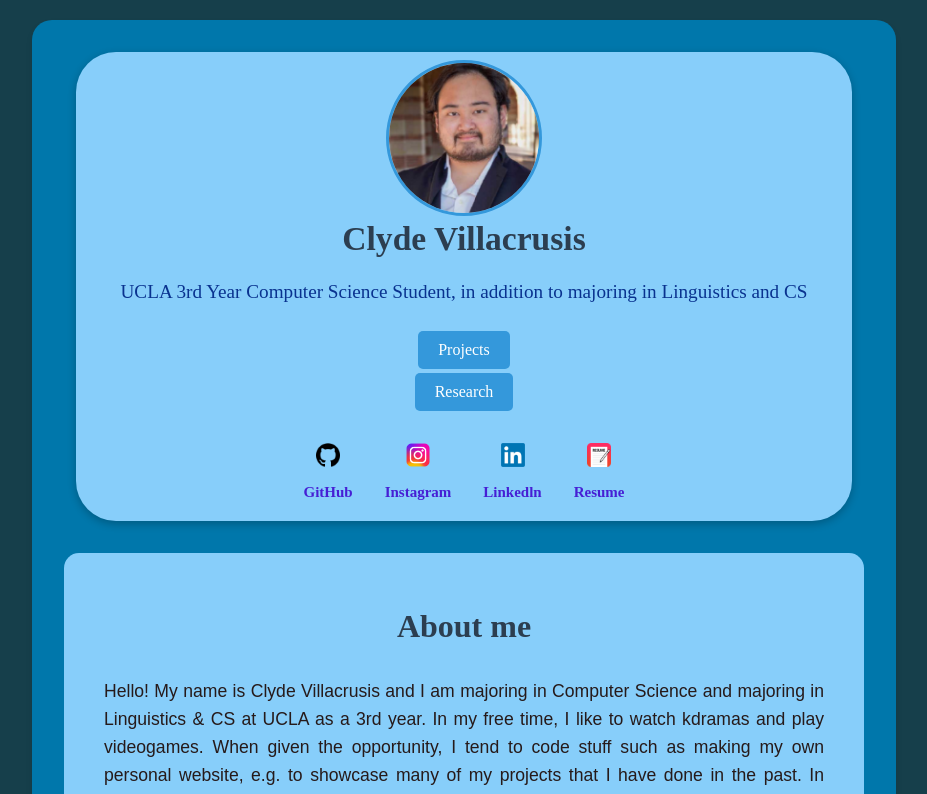
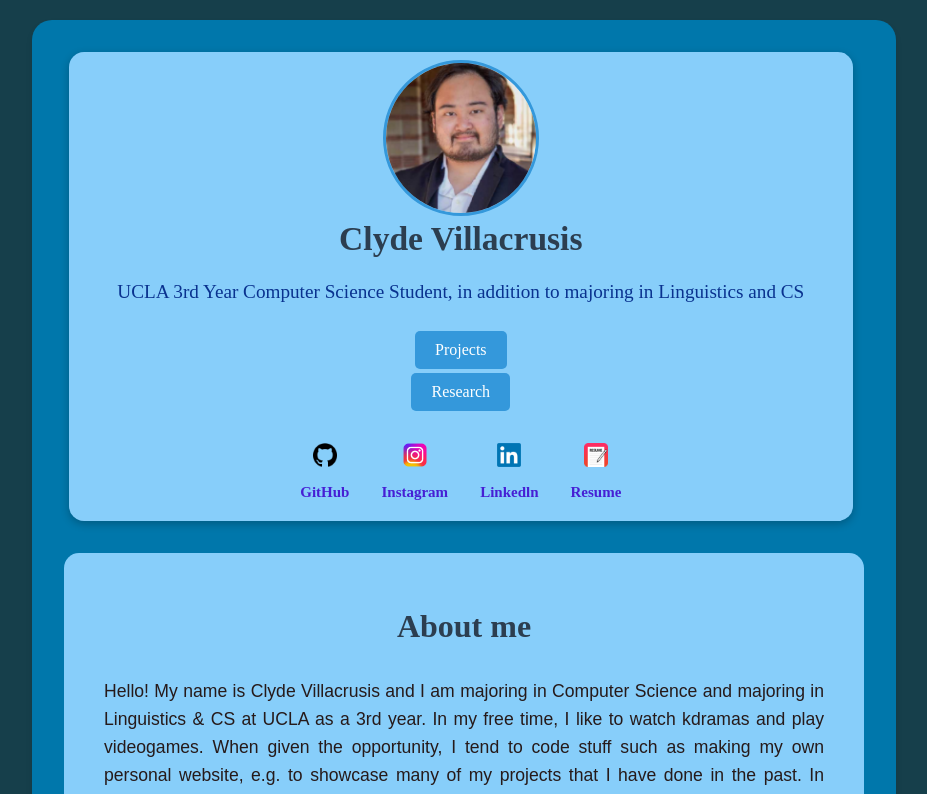
Before and after one commit to Clyde0513/portfolio, a Vue app: page / in a window 1280 px wide. Shown: the top 794 px of the page, without its empty margins (176-1103 px from the left). Built offline with nearby package versions, Linux system fonts and the light colour scheme.

Commit message:
Made small change size adjustment in profile section

```diff
--- a/src/components/mainCard.vue
+++ b/src/components/mainCard.vue
@@ -153,9 +153,9 @@ const downloadResume = async () => {
     .container-one{
         background-color: lightskyblue;
         padding: 1%;
-        margin-left: 1.5%;
-        width: 95%;
-        border-radius: 40px;
+        margin-left: 0.6%;
+        width: 96%;
+        border-radius: 15px;
         box-shadow: rgba(0, 0, 0, 0.24) 0px 3px 8px;
 
     }
```
